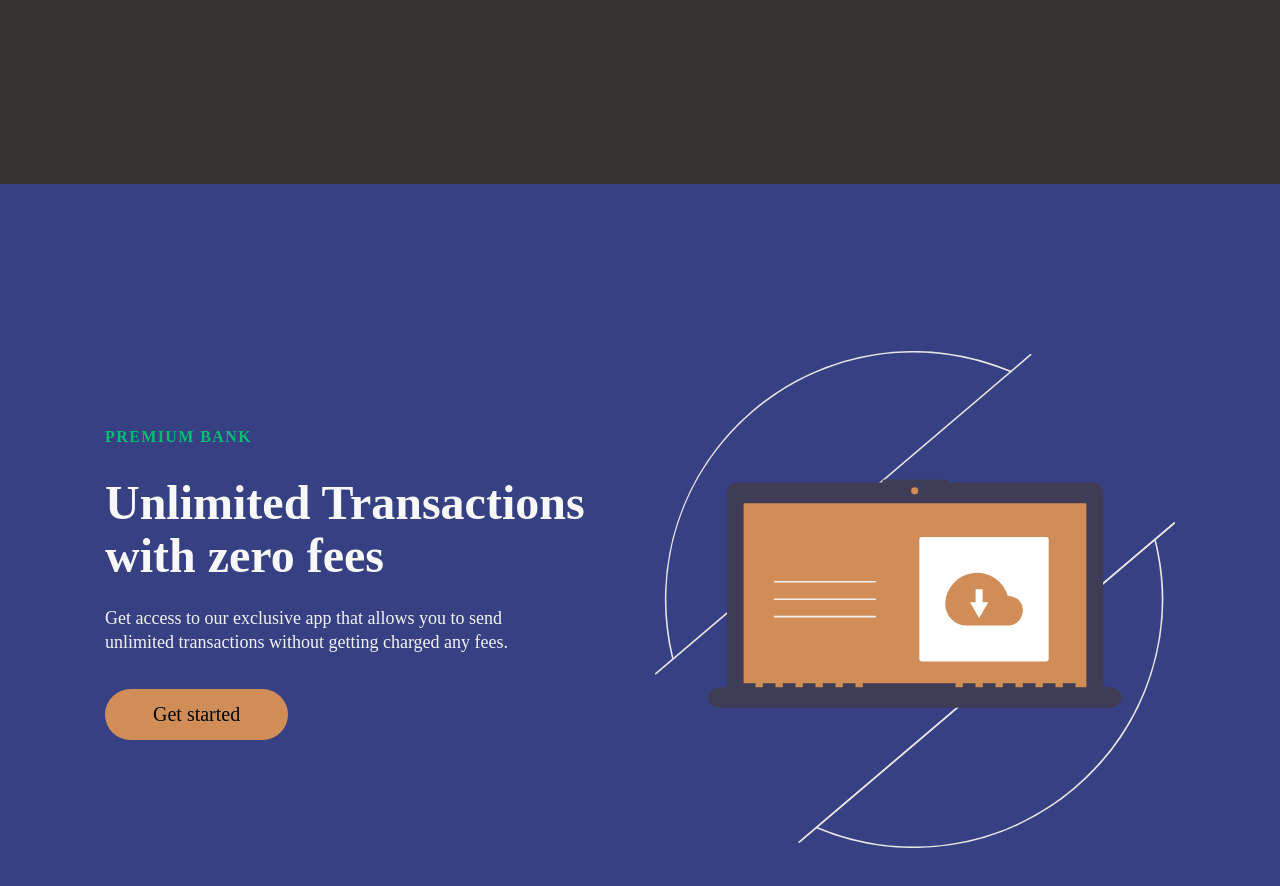
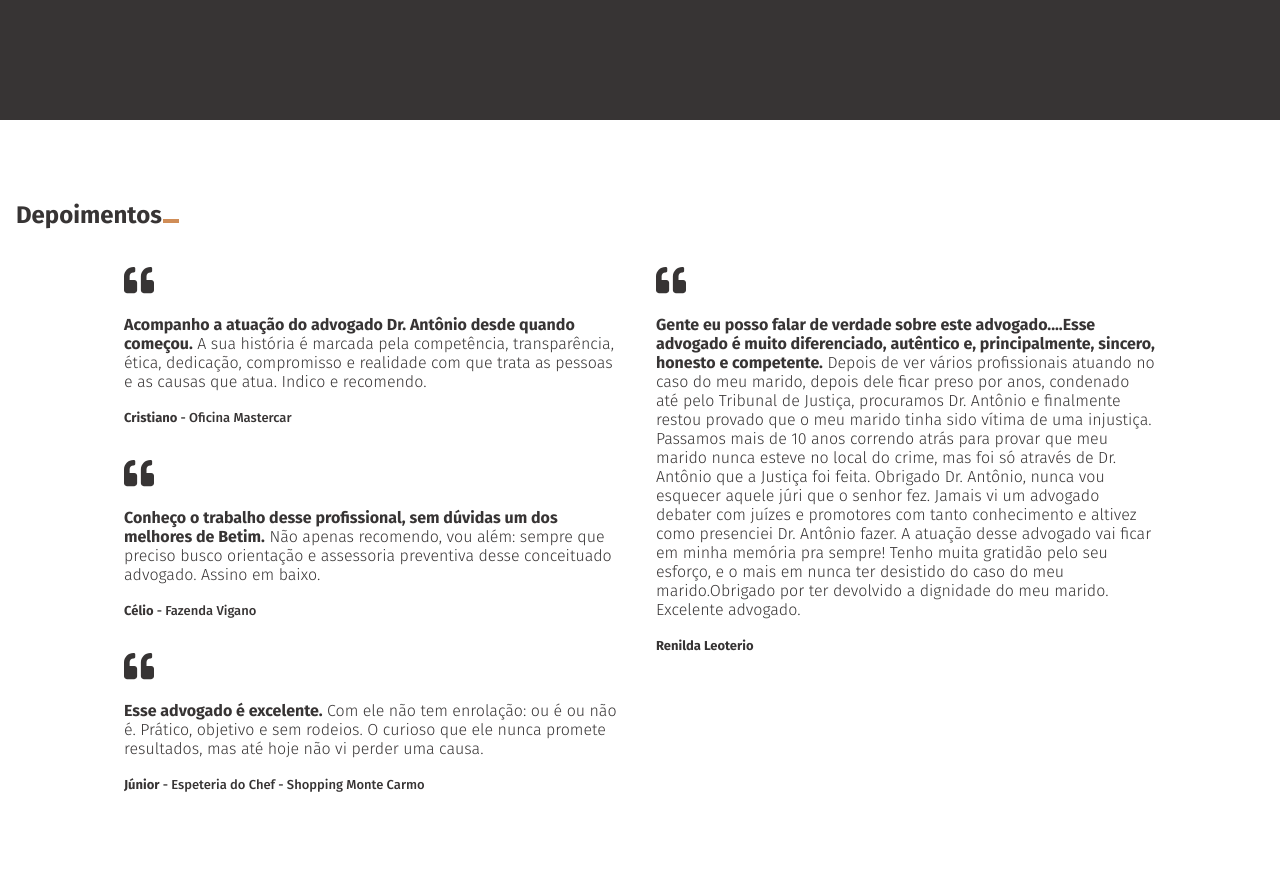
Before and after one commit to anaventura1811/ahpsilva-web, a React (Create React App) app: page / in a window 1280 px wide. Shown: the part 1480-2366 px from the top of the page. Built offline with nearby package versions, Linux system fonts and the light colour scheme; a web font is replaced by a local one.

Commit message:
feat: add testimonials section, adjustes ui/ux

```diff
--- a/src/components/hero/index.tsx
+++ b/src/components/hero/index.tsx
@@ -30,8 +30,8 @@ const HeroSection = (props: Props) => {
             onMouseLeave={onHover}
             primary={true}
             dark={true}
-            big={true}
-            fontBig={true}
+            big={false}
+            fontBig={false}
           >
             Conheça nossa história
             { hover ? <ArrowForward /> : <ArrowRight />}
--- a/src/components/history/styles.ts
+++ b/src/components/history/styles.ts
@@ -91,10 +91,15 @@ export const SummaryContainer = styled.div`
     flex-direction: column-reverse;
     align-items: center;
     justify-content: space-between;
+    padding: 1rem;
 
     .history-text {
       max-width: 100%;
       margin: 0.8rem;
+
+      > p {
+        padding: 0;
+      }
     }
 
     .image-container > img {
@@ -107,6 +112,12 @@ export const SummaryContainer = styled.div`
     .history-text > h2 {
       font-size: 32px;
 
+    }
+  }
+
+  @media (max-width: 400px) {
+    .image-container {
+      display: none;
     }
   }
 
--- /dev/null
+++ b/src/components/testimonials/index.tsx
@@ -0,0 +1,84 @@
+import { HeadlineWrapper, TestimonialsContainer, TextWrapper } from './styles';
+import { FaQuoteLeft } from 'react-icons/fa';
+
+type Props = {}
+
+const Testimonials = (props: Props) => {
+
+  return (
+    <TestimonialsContainer>
+      <TextWrapper>
+        <HeadlineWrapper>
+          <h2 className='title_underline'>Depoimentos</h2>
+        </HeadlineWrapper>
+        <div className='container'>
+          <div className='row-one'>
+
+            <div className='testimonial'>
+              <FaQuoteLeft size={30}/>
+              <blockquote>
+                <p>
+                  <strong>Acompanho a atuação do advogado Dr. Antônio desde quando começou.</strong> A sua história é marcada pela competência, transparência, ética, dedicação, compromisso e realidade com que trata as pessoas e as causas que atua. Indico e recomendo.
+                </p>
+                <footer>
+                  <cite>
+                    <strong>Cristiano</strong>
+                    <span className="title">Oficina Mastercar</span>
+                  </cite>
+                </footer>
+              </blockquote>
+            </div>
+            <div className='testimonial'>
+              <FaQuoteLeft size={30}/>
+              <blockquote>
+                <p>
+                  <strong>Conheço o trabalho desse profissional, sem dúvidas um dos melhores de Betim.</strong> Não apenas recomendo, vou além: sempre que preciso busco orientação e assessoria preventiva desse conceituado advogado. Assino em baixo.
+                </p>
+                <footer>
+                  <cite>
+                    <strong>Célio</strong>
+                    <span className="title">Fazenda Vigano</span>
+                  </cite>
+                </footer>
+              </blockquote>
+            </div>
+            <div className='testimonial'>
+              <FaQuoteLeft size={30}/>
+              <blockquote>
+                <p>
+                  <strong>Esse advogado é excelente.</strong> Com ele não tem enrolação: ou é ou não é. Prático, objetivo e sem rodeios. O curioso que ele nunca promete resultados, mas até hoje não vi perder uma causa.
+                </p>
+                <footer>
+                  <cite>
+                    <strong>Júnior</strong>
+                    <span className="title">Espeteria do Chef - Shopping Monte Carmo</span>
+                  </cite>
+                </footer>
+              </blockquote>
+            </div>
+          </div>
+          <div className='row-two'>
+
+
+            <div className='testimonial'>
+              <FaQuoteLeft size={30}/>
+              <blockquote>
+                <p>
+                <strong> Gente eu posso falar de verdade sobre este advogado....Esse advogado é muito diferenciado, autêntico e, principalmente, sincero, honesto e competente.</strong> Depois de ver vários profissionais atuando no caso do meu marido, depois dele ficar preso por anos, condenado até pelo Tribunal de Justiça, procuramos Dr. Antônio e finalmente restou provado que o meu marido tinha sido vítima de uma injustiça. Passamos mais de 10 anos correndo atrás para provar que meu marido nunca esteve no local do crime, mas foi só através de Dr. Antônio que a Justiça foi feita. Obrigado Dr. Antônio, nunca vou esquecer aquele júri que o senhor fez. Jamais vi um advogado debater com juízes e promotores com tanto conhecimento e altivez como presenciei Dr. Antônio fazer. A atuação desse advogado vai ficar em minha memória pra sempre! Tenho muita gratidão pelo seu esforço, e o mais em nunca ter desistido do caso do meu marido.Obrigado por ter devolvido a dignidade do meu marido. Excelente advogado.
+                </p>
+                <footer>
+                  <cite>
+                    <strong>Renilda Leoterio</strong>
+                    {/* <span className="title"></span> */}
+                  </cite>
+                </footer>
+              </blockquote>
+            </div>
+          </div>
+        </div>
+      </TextWrapper>
+    </TestimonialsContainer>
+  );
+}
+
+export default Testimonials;
--- /dev/null
+++ b/src/components/testimonials/styles.ts
@@ -0,0 +1,78 @@
+import styled from "styled-components";
+
+export const TestimonialsContainer =  styled.div`
+  display: flex;
+  flex-direction: column;
+  max-width: 1280px;
+  color: var(--gray-background-color);
+  /* align-items: center; */
+  font-family: var(--font-family-subtitle);
+
+`;
+
+export const TextWrapper = styled.div`
+  padding-top: 1.5rem;
+
+  p {
+    font-weight: 300;
+  }
+
+
+  .container {
+    margin: 0 auto;
+    display: flex;
+    justify-content: center;
+    padding-bottom: 2rem;
+
+    .testimonial {
+      min-width: 280px;
+      max-width: 500px;
+      padding: 1em;
+      text-align: left;
+
+
+      blockquote {
+        margin: 0;
+
+        cite {
+          display: inline;
+          text-align: left;
+          font-size: 13px;
+          font-style: normal;
+
+          > span {
+            font-weight: 400;
+          }
+
+          > span::before{
+            content: '-';
+            display: inline-flex;
+            margin: 0 0.2rem;
+          }
+        }
+      }
+    }
+  }
+
+  @media (max-width: 900px) {
+    .container {
+      flex-wrap: wrap;
+    }
+  }
+
+  @media (max-width: 300px) {
+    .container {
+
+      .testimonial {
+        min-width: unset;
+      }
+    }
+  }
+`;
+
+export const HeadlineWrapper = styled.div`
+   h2 {
+      text-align: left;
+      padding: 2.3rem 1rem 0 1rem;
+    }
+`;
--- a/src/pages/home/index.tsx
+++ b/src/pages/home/index.tsx
@@ -6,6 +6,7 @@ import { Container, ContentContainer } from './styles';
 import HistorySection from '../../components/history';
 import InfoSection from '../../components/info';
 import {homeObjOne} from '../../components/info/data';
+import Testimonials from '../../components/testimonials';
 
 type Props = {};
 
@@ -29,8 +30,11 @@ const Home = (props: Props) => {
         <div className='summary-container' id="nossa-historia">
           <HistorySection />
         </div>
+        <div className='testimonials-container' id="depoimentos">
+          <Testimonials />
+        </div>
         <div className='info-container'>
-          <InfoSection homeObjOne={homeObjOne} />
+          {/* <InfoSection homeObjOne={homeObjOne} /> */}
         </div>
       </ContentContainer>
     </>
--- a/src/pages/home/styles.ts
+++ b/src/pages/home/styles.ts
@@ -50,7 +50,7 @@ export const ContentContainer = styled.div`
   .summary-container {
     width: 100vw;
     height: 100vh;
-    padding: 2rem 0;
+    /* padding: 2rem 0; */
     background-color: var(--gray-background-color);
     display: flex;
     align-items: center;
```
